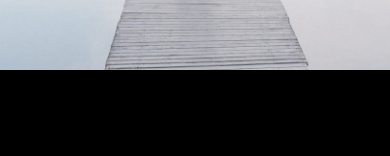
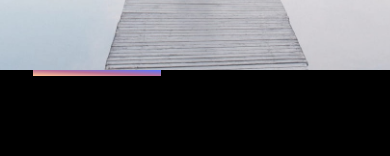
Before and after one commit to cornelia-schulz/fm-photosnaps, a React (Create React App) app: page / in a window 390 px wide. Shown: the part 298-454 px from the top of the page. Built offline with nearby package versions, Linux system fonts and the light colour scheme.

Commit message:
set up photo cards mobile

```diff
--- /dev/null
+++ b/src/components/PhotoCard.jsx
@@ -0,0 +1,27 @@
+import { Link } from 'react-router-dom'
+
+function PhotoCard({photoCard}) {
+    return (
+        <div className="photo-card">
+            <img
+                className="photo-card-img"
+                srcset={`${photoCard.mobileImage} 375w,
+                         ${photoCard.desktopImage} 360w`}
+                sizes="(max-width: 768px) 375px,
+                        360px"
+                src={photoCard.mobileImage}
+                alt="story"
+            />
+            <div className="gradient" />
+            <div className="photo-card-description">
+                <h3 className="photo-card-title">{photoCard.title}</h3>
+                <p className="photo-card-author">by {photoCard.author}</p>
+                <button className="button button-no-border button-no-border-light">
+                    <Link to={photoCard.buttonLink}>{photoCard.buttonText}</Link>
+                </button>
+            </div>
+        </div>
+    )
+}
+
+export default PhotoCard
--- a/src/components/StoryCard.jsx
+++ b/src/components/StoryCard.jsx
@@ -16,6 +16,7 @@ function StoryCard({card}) {
           alt="create and share"
         />
         <div className="story-card-content">
+          <div className={"highlight " + (card.darkMode ? 'show' : 'hide')} />
           <p className="story-card-content-intro">{card.intro}</p>
           <p className="story-card-content-text">{card.text}</p>
           <button className={"button button-no-border " + (card.darkMode ? 'button-no-border-light' : '')}>
--- a/src/pages/Home.jsx
+++ b/src/pages/Home.jsx
@@ -1,6 +1,7 @@
 import { useState } from 'react'
 import Header from '../components/Header'
 import StoryCard from '../components/StoryCard'
+import PhotoCard from '../components/PhotoCard'
 import createMobileImg from '../assets/home/mobile/create-and-share.jpg'
 import createTabletImg from '../assets/home/tablet/create-and-share.jpg'
 import createDesktopImg from '../assets/home/desktop/create-and-share.jpg'
@@ -10,10 +11,18 @@ import beautifulDesktopImg from '../assets/home/desktop/beautiful-stories.jpg'
 import designedMobileImg from '../assets/home/mobile/designed-for-everyone.jpg'
 import designedTabletImg from '../assets/home/tablet/designed-for-everyone.jpg'
 import designedDesktopImg from '../assets/home/desktop/designed-for-everyone.jpg'
+import mountainsMobileImg from '../assets/stories/mobile/mountains.jpg'
+import mountainsDesktopImg from '../assets/stories/desktop/mountains.jpg'
+import cityscapesMobileImg from '../assets/stories/mobile/cityscapes.jpg'
+import cityscapesDesktopImg from '../assets/stories/desktop/cityscapes.jpg'
+import voyageMobileImg from '../assets/stories/mobile/18-days-voyage.jpg'
+import voyageDesktopImg from '../assets/stories/desktop/18-days-voyage.jpg'
+import architecturalsMobileImg from '../assets/stories/mobile/architecturals.jpg'
+import architecturalsDesktopImg from '../assets/stories/desktop/architecturals.jpg'
 
 function Home() {
 
-  const[cards] = useState([
+  const[storyCards] = useState([
     {
       intro: "CREATE AND SHARE YOUR PHOTO STORIES",
       text: "Photosnap is a platform for photographers and visual storytellers. We make it easy to share photos, tell stories and connect with others.",
@@ -45,13 +54,50 @@ function Home() {
       darkMode: false
     }
   ])
+  const [photoCards] = useState([
+    {
+      mobileImage: mountainsMobileImg,
+      desktopImage: mountainsDesktopImg,
+      title: "The Mountains",
+      author: "John Appleseed",
+      buttonLink: "/stories",
+      buttonText: "READ STORY"
+    },
+    {
+      mobileImage: cityscapesMobileImg,
+      desktopImage: cityscapesDesktopImg,
+      title: "Sunset Cityscapes",
+      author: "Benjamin Cruz",
+      buttonLink: "/stories",
+      buttonText: "READ STORY"
+    },
+    {
+      mobileImage: voyageMobileImg,
+      desktopImage: voyageDesktopImg,
+      title: "18 Days Voyage",
+      author: "Alexei Borodin",
+      buttonLink: "/stories",
+      buttonText: "READ STORY"
+    },
+    {
+      mobileImage: architecturalsMobileImg,
+      desktopImage: architecturalsDesktopImg,
+      title: "Architecturals",
+      author: "Samantha Brooks",
+      buttonLink: "/stories",
+      buttonText: "READ STORY"
+    }
+  ])
 
 
     return (
       <div className="home">
         <Header />
-        {cards.map((card) =>
-          <StoryCard card={card} />
+        {storyCards.map((storyCard) =>
+          <StoryCard card={storyCard} />
+        )}
+        {photoCards.map((photoCard) =>
+          <PhotoCard photoCard={photoCard} />
         )}
       </div>
     );
--- a/src/styles/App.scss
+++ b/src/styles/App.scss
@@ -70,6 +70,7 @@ h4 {
 }
 
 .button-no-border-light {
+    color: $white;
     &:after {
         content: url('../assets/shared/desktop/arrow-light.svg');
     }
@@ -158,6 +159,19 @@ label {
 
 .story-card-content {
     padding: 7.2rem 2.4rem 7.2rem 3.3rem;
+    position: relative;
+}
+
+.highlight {
+    height: 0.6rem;
+    background-image: linear-gradient(to bottom left, $main-accent-1, $main-accent-2, $main-accent-3);
+    position: absolute;
+    top: -0.8rem;
+    width: 12.8rem;
+
+    &.hide {
+        display: none;
+    }
 }
 
 .story-card-content-intro {
@@ -169,3 +183,38 @@ label {
 .story-card-content-text {
     margin-bottom: 2.3rem;
 }
+
+.photo-card {
+    position: relative;
+}
+
+.photo-card-img {
+    height: 100%;
+    width: 100%;
+}
+
+.gradient {
+    background-image: linear-gradient(to top, rgba($color: $black, $alpha: 0.7), transparent);
+    height: 100%;
+    position: absolute;
+    top: 0;
+    width: 100%;
+    z-index: 2;
+}
+
+.photo-card-description {
+    bottom: 4rem;
+    color: $white;
+    left: 3.3rem;
+    position: absolute;
+    z-index: 4;
+}
+
+.photo-card-author {
+    border-bottom: 0.1rem solid rgba($color: $white, $alpha: 0.3);
+    font-size: 1.3rem;
+    line-height: 1.693rem;
+    margin-top: 0.4rem;
+    padding-bottom: 1.6rem;
+    width: 80%;
+}
--- a/src/styles/index.scss
+++ b/src/styles/index.scss
@@ -2,7 +2,16 @@
 
 html {
   background-color: $white;
+  -webkit-box-sizing: border-box;
+  -moz-box-sizing: border-box;
+  box-sizing: border-box;
   font-size: 62.5%;
+}
+
+*, *:before, *:after {
+  -webkit-box-sizing: inherit;
+  -moz-box-sizing: inherit;
+  box-sizing: inherit;
 }
 
 body {
```
